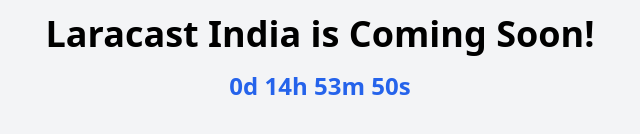
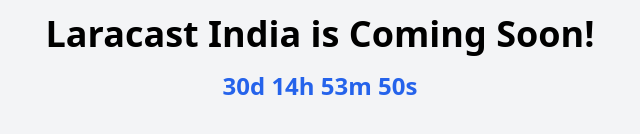
Before and after one commit to bansaritech/lc-website, a plain HTML site: page index.html in a window 1280 px wide. Shown: the part 334-468 px from the top of the page, without its empty margins (320-960 px from the left). Drawn offline with nearby package versions, Linux system fonts and the light colour scheme.

Commit message:
Update index.html

```diff
--- a/index.html
+++ b/index.html
@@ -14,7 +14,7 @@
 
     <script>
         // Set your target date and time
-        const targetDate = new Date('2023-11-01 00:00:00').getTime();
+        const targetDate = new Date('2023-12-01 00:00:00').getTime();
 
         function updateCountdown() {
             const currentDate = new Date().getTime();
```
